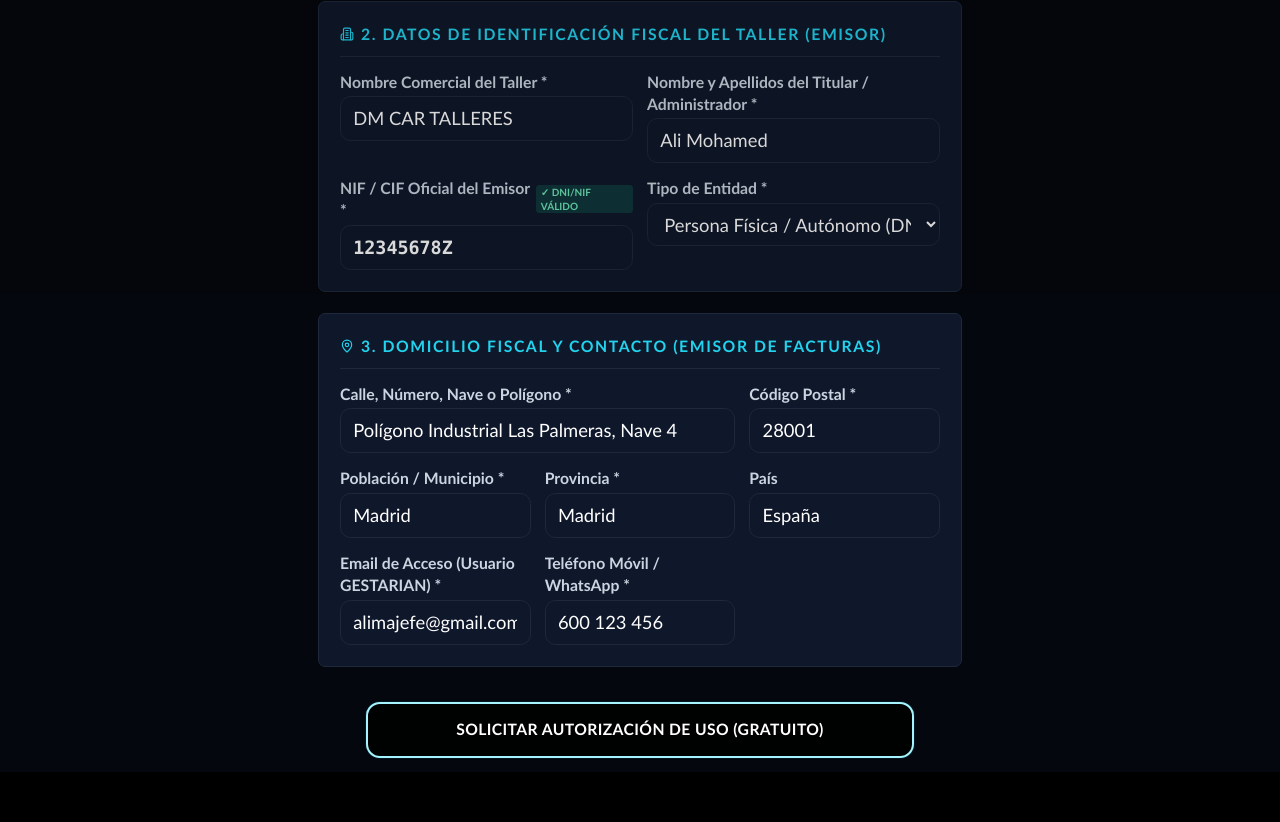
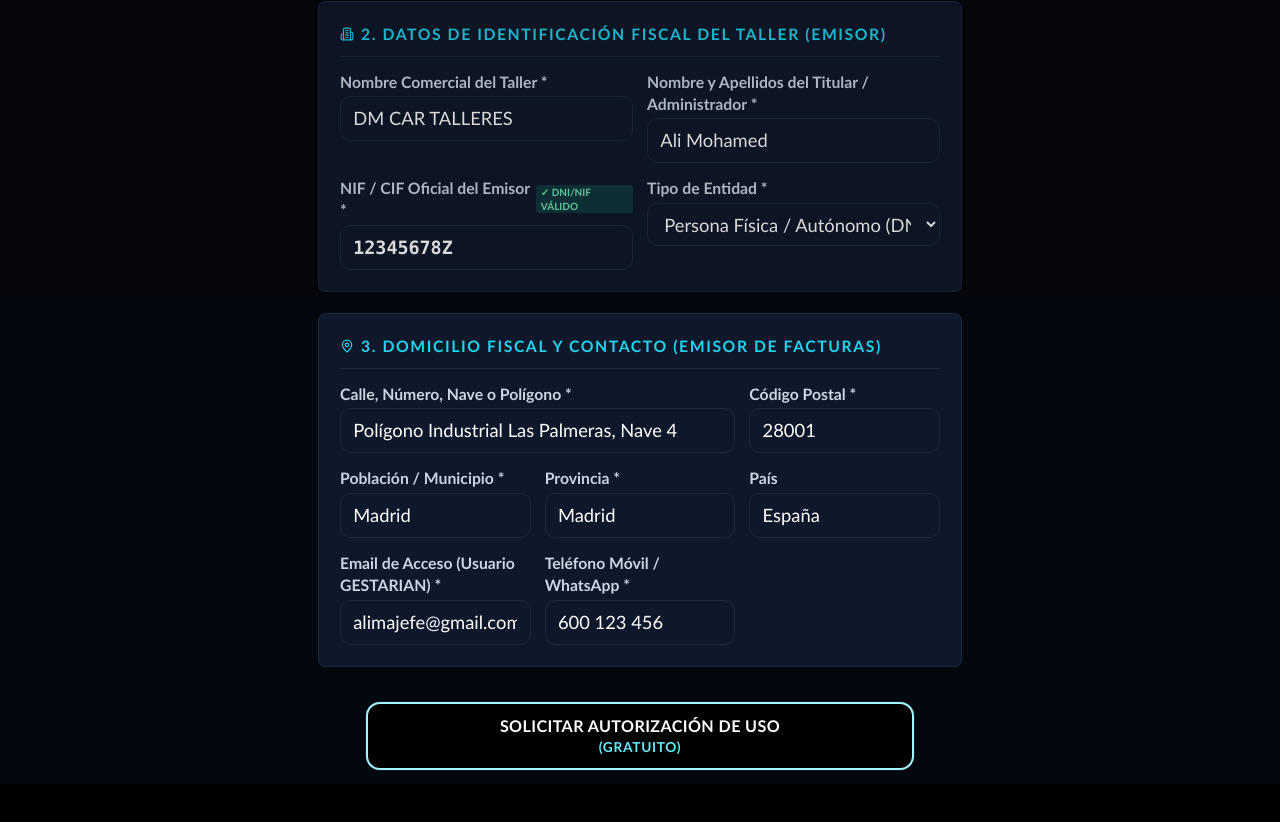
Before and after one commit to integralsink-png/GESTARIAN-DM-CAR, a React (Vite) app: page / in a window 1280 px wide. Shown: the part 506-1328 px from the top of the page. Built offline with nearby package versions, Linux system fonts and the light colour scheme; no server answers; the database is empty.

Commit message:
style: colocar (GRATUITO) en segunda linea del boton de registro

```diff
--- a/src/pages/RegistroUsuarioTallerPage.tsx
+++ b/src/pages/RegistroUsuarioTallerPage.tsx
@@ -407,14 +407,24 @@ export function RegistroUsuarioTallerPage() {
           <button
             type="submit"
             disabled={loading}
-            className="w-[85%] py-4 px-2 sm:px-4 rounded-2xl bg-black/90 hover:bg-black text-white font-black uppercase tracking-wider border-2 border-cyan-200 shadow-[0_0_1px_rgba(6,182,212,0.9)] hover:shadow-[0_0_2px_rgba(6,182,212,1)] transition-all active:scale-[0.99] flex items-center justify-center text-center cursor-pointer disabled:opacity-50"
+            className="w-[85%] py-3.5 px-3 rounded-2xl bg-black/90 hover:bg-black text-white font-black uppercase tracking-wider border-2 border-cyan-200 shadow-[0_0_1px_rgba(6,182,212,0.9)] hover:shadow-[0_0_2px_rgba(6,182,212,1)] transition-all active:scale-[0.99] flex items-center justify-center text-center cursor-pointer disabled:opacity-50"
           >
-            <span
-              className="w-[90%] block text-center whitespace-nowrap overflow-hidden text-ellipsis font-black tracking-wide"
-              style={{ fontSize: 'clamp(0.7rem, 3.2vw, 1.12rem)' }}
-            >
-              {loading ? 'PROCESANDO AUTORIZACIÓN...' : 'SOLICITAR AUTORIZACIÓN DE USO (GRATUITO)'}
-            </span>
+            <div className="w-[90%] mx-auto flex flex-col items-center justify-center leading-tight">
+              <span
+                className="block text-center font-black tracking-wide"
+                style={{ fontSize: 'clamp(0.78rem, 3.4vw, 1.15rem)' }}
+              >
+                {loading ? 'PROCESANDO AUTORIZACIÓN...' : 'SOLICITAR AUTORIZACIÓN DE USO'}
+              </span>
+              {!loading && (
+                <span
+                  className="block text-center font-black text-cyan-300 tracking-wider mt-0.5"
+                  style={{ fontSize: 'clamp(0.72rem, 3vw, 0.98rem)' }}
+                >
+                  (GRATUITO)
+                </span>
+              )}
+            </div>
           </button>
         </div>
       </form>
```
